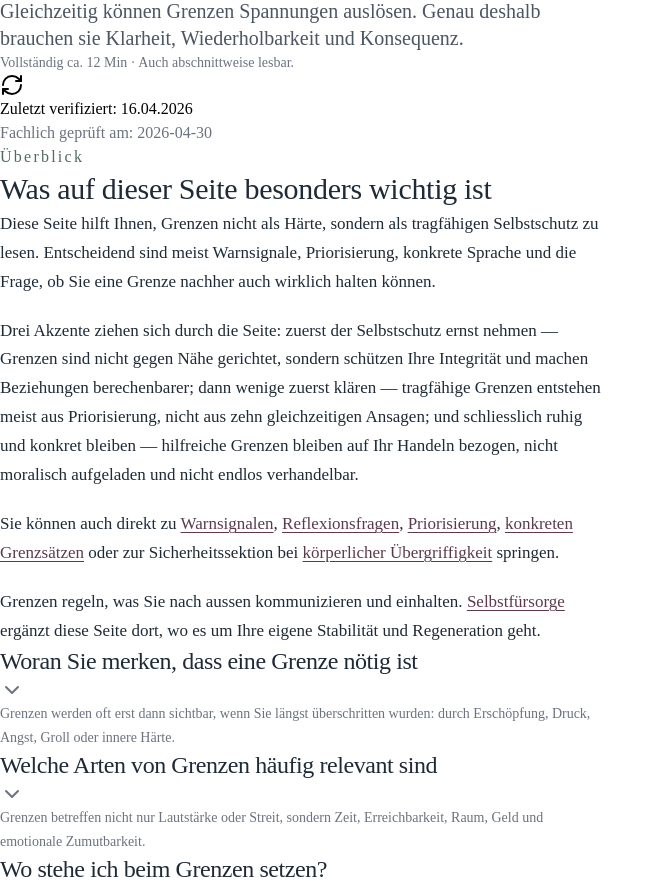
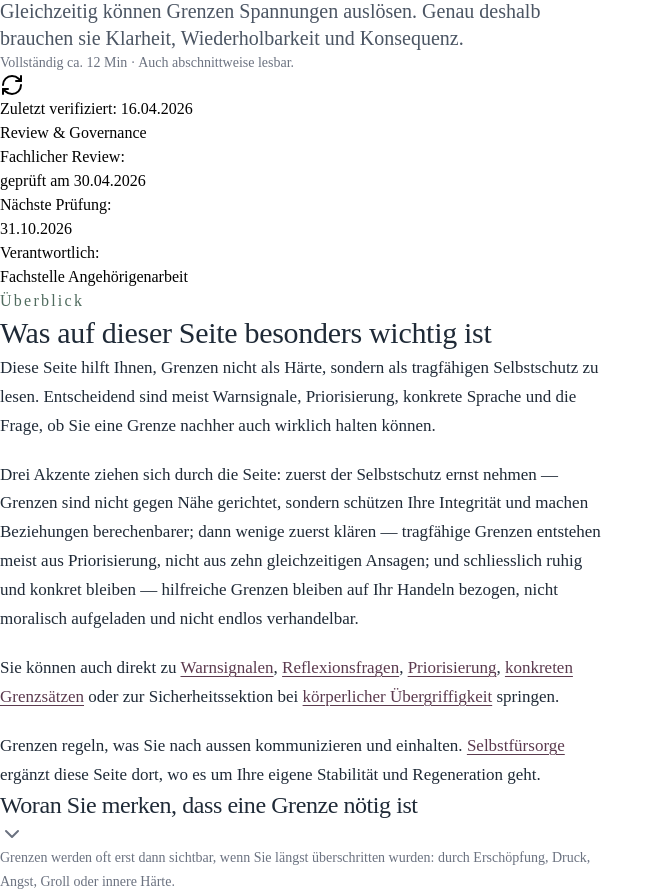
Before and after one commit to christaegger-dot/borderline-angehoerige, a React (Vite) app in the folder client/: page /grenzen in a window 1280 px wide. Shown: the part 900-1792 px from the top of the page, without its empty margins (0-663 px from the left). Built offline with nearby package versions, Linux system fonts and the light colour scheme; no server answers.

Commit message:
feat(governance): expand review badge metadata

```diff
--- a/client/src/components/ReviewBadge.tsx
+++ b/client/src/components/ReviewBadge.tsx
@@ -1,17 +1,55 @@
 import { pageGovernance } from "@/data/pageGovernance";
+
+function formatDate(date: string) {
+  const [year, month, day] = date.split("-");
+
+  if (!year || !month || !day) return date;
+
+  return `${day}.${month}.${year}`;
+}
 
 export default function ReviewBadge({ path }: { path: string }) {
   const meta = pageGovernance[path];
 
   if (!meta) return null;
 
+  const lastReviewed = meta.lastReviewed
+    ? `geprüft am ${formatDate(meta.lastReviewed)}`
+    : "Noch kein Reviewdatum gesetzt";
+
+  const nextReviewDue = meta.nextReviewDue
+    ? formatDate(meta.nextReviewDue)
+    : null;
+
   return (
-    <div className="mt-4 text-sm" style={{ color: "var(--fg-tertiary)" }}>
-      {meta.lastReviewed ? (
-        <>Fachlich geprüft am: {meta.lastReviewed}</>
-      ) : (
-        <>Noch kein Reviewdatum gesetzt</>
-      )}
-    </div>
+    <aside
+      className="mt-4 rounded-xl border border-border/60 bg-white/70 px-4 py-3 text-sm text-muted-foreground shadow-sm"
+      aria-label="Review-Informationen"
+    >
+      <p className="mb-2 text-[11px] font-semibold uppercase tracking-[0.12em] text-muted-foreground/90">
+        Review & Governance
+      </p>
+
+      <dl className="space-y-1.5">
+        <div className="flex flex-wrap gap-x-2 gap-y-0.5">
+          <dt className="font-medium text-foreground">Fachlicher Review:</dt>
+          <dd>{lastReviewed}</dd>
+        </div>
+
+        {nextReviewDue && (
+          <div className="flex flex-wrap gap-x-2 gap-y-0.5">
+            <dt className="font-medium text-foreground">Nächste Prüfung:</dt>
+            <dd>{nextReviewDue}</dd>
+          </div>
+        )}
+
+        {meta.owner && (
+          <div className="flex flex-wrap gap-x-2 gap-y-0.5">
+            <dt className="font-medium text-foreground">Verantwortlich:</dt>
+            <dd>{meta.owner}</dd>
+          </div>
+        )}
+      </dl>
+    </aside>
   );
 }
```
Also changed, not shown: client/public/soforthilfe/index.html (+5 -3 lines), 1 other file (tests, documents, lock files or other folders).
